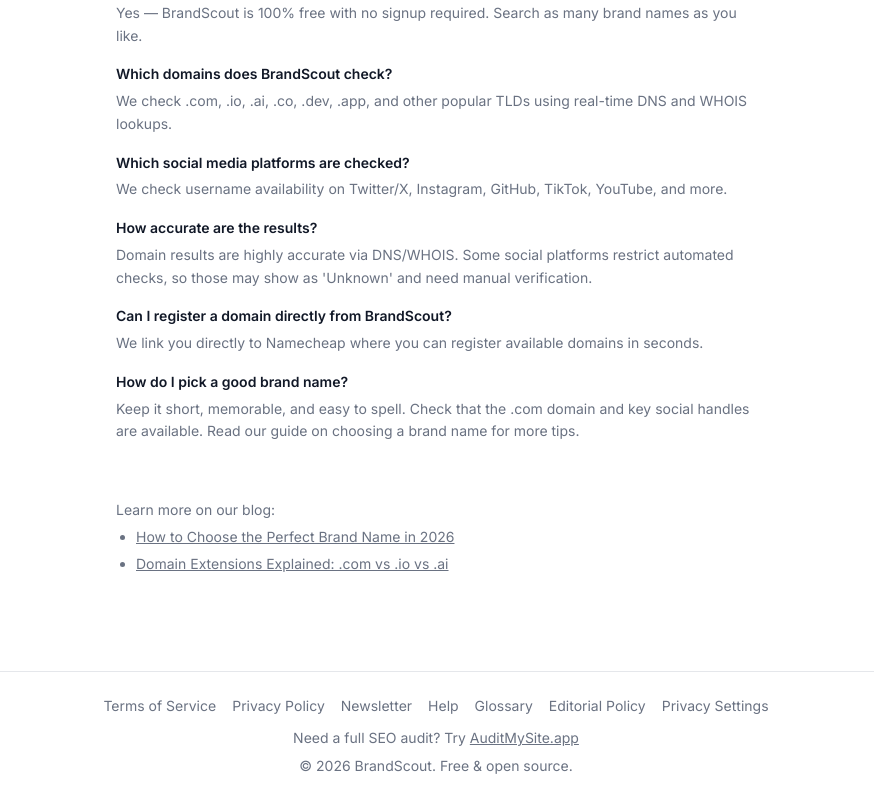
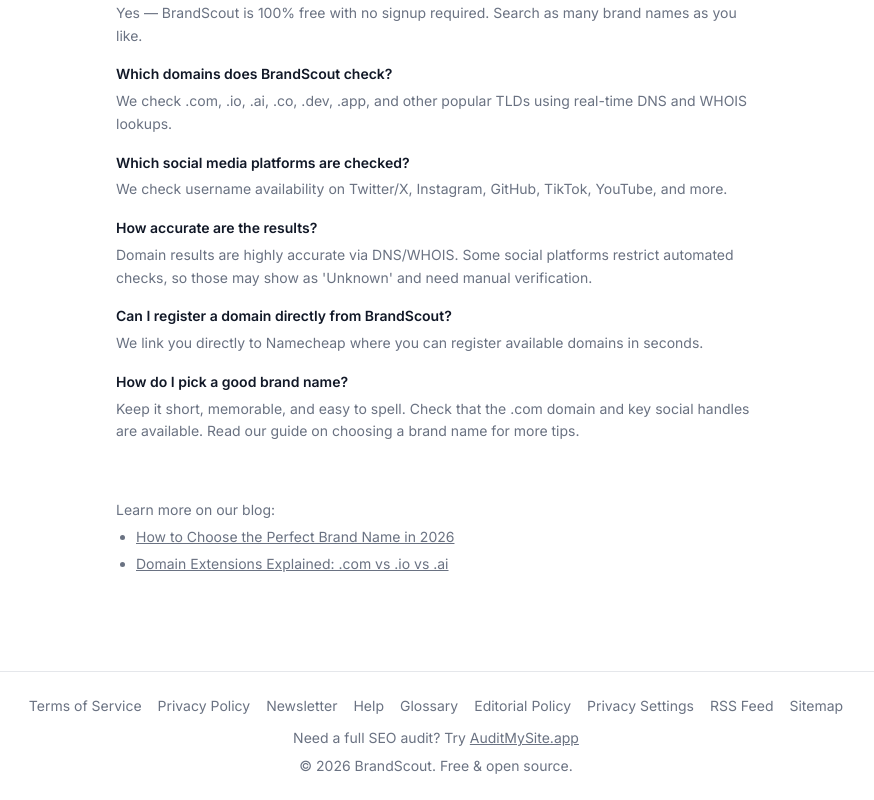
Before and after one commit to Travispluse/brandscout, a Next.js app: page / in a window 1280 px wide. Shown: the part 944-1744 px from the top of the page, without its empty margins (204-1078 px from the left). Built offline with nearby package versions, Linux system fonts and the light colour scheme.

Commit message:
seo: add RSS feed and sitemap links to footer for crawler discovery

```diff
--- a/src/app/layout.tsx
+++ b/src/app/layout.tsx
@@ -108,6 +108,8 @@
                 <a href="/glossary" className="hover:text-gray-900 transition-colors">Glossary</a>
                 <a href="/editorial-policy" className="hover:text-gray-900 transition-colors">Editorial Policy</a>
                 <a href="/privacy-settings" className="hover:text-gray-900 transition-colors">Privacy Settings</a>
+                <a href="/feed" className="hover:text-gray-900 transition-colors">RSS Feed</a>
+                <a href="/sitemap.xml" className="hover:text-gray-900 transition-colors">Sitemap</a>
               </div>
               <p className="mt-1">Need a full SEO audit? Try <a href="https://auditmysite.app" target="_blank" rel="noopener" className="underline hover:text-gray-900 transition-colors">AuditMySite.app</a></p>
               <p>© {new Date().getFullYear()} BrandScout. Free & open source.</p>
```
